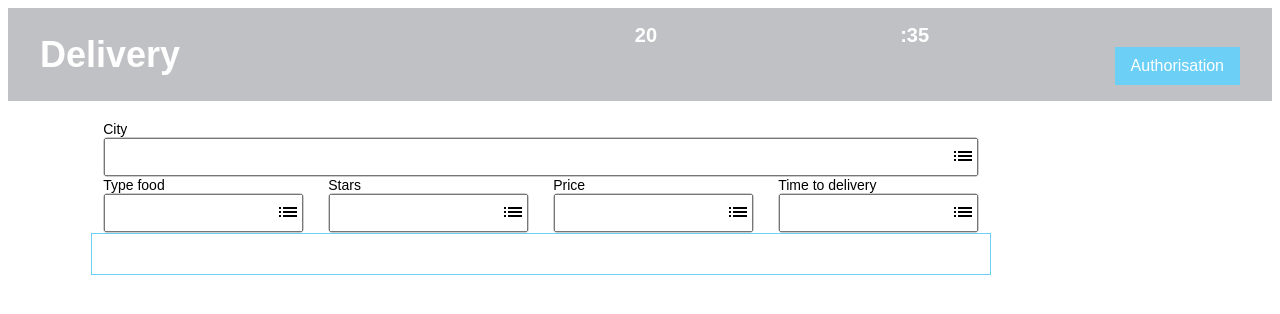
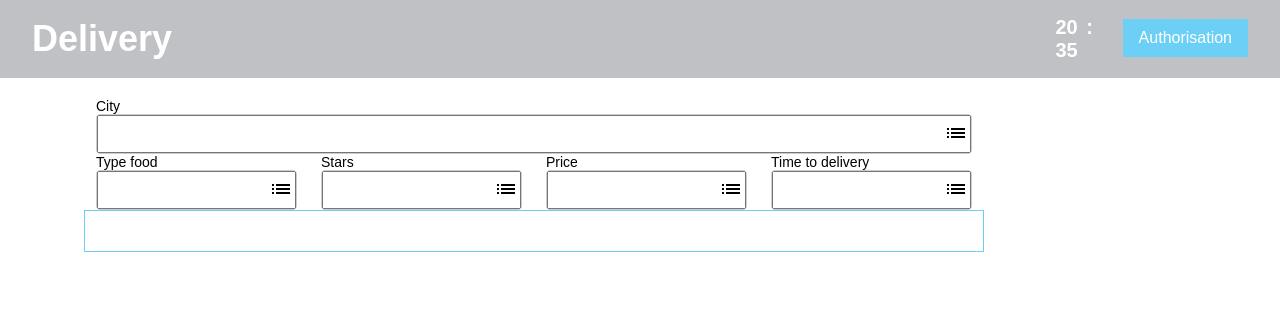
Before and after one commit to romanen003/Delivery, a React app: page /test in a window 1280 px wide. Shown: the top 314 px of the page. Built offline with nearby package versions, Linux system fonts and the light colour scheme.

Commit message:
fix(*) add default style.scss

```diff
--- a/src/elements/watch/watch.tsx
+++ b/src/elements/watch/watch.tsx
@@ -1,5 +1,5 @@
 import React, { Component } from "react";
-import classNames from 'classnames';
+import classNames from 'classnames/bind';
 import { Grid, Text } from "../";
 import style from './watch.scss';
 
--- a/src/index.tsx
+++ b/src/index.tsx
@@ -11,6 +11,7 @@ import { LoadingRoot } from "./modules/loading-root/loading-root";
 import { NotificationRoot } from "./modules/notification-root/notification-root";
 import { LayoutHome } from './elements';
 import { Header } from './modules';
+import './style.scss';
 
 const ROOT = 'root';
 const RootElement = document.getElementById(ROOT);
--- /dev/null
+++ b/src/style.scss
@@ -0,0 +1,8 @@
+body,
+h1,
+h2,
+h3,
+h4,
+p {
+    margin: 0;
+}
```
